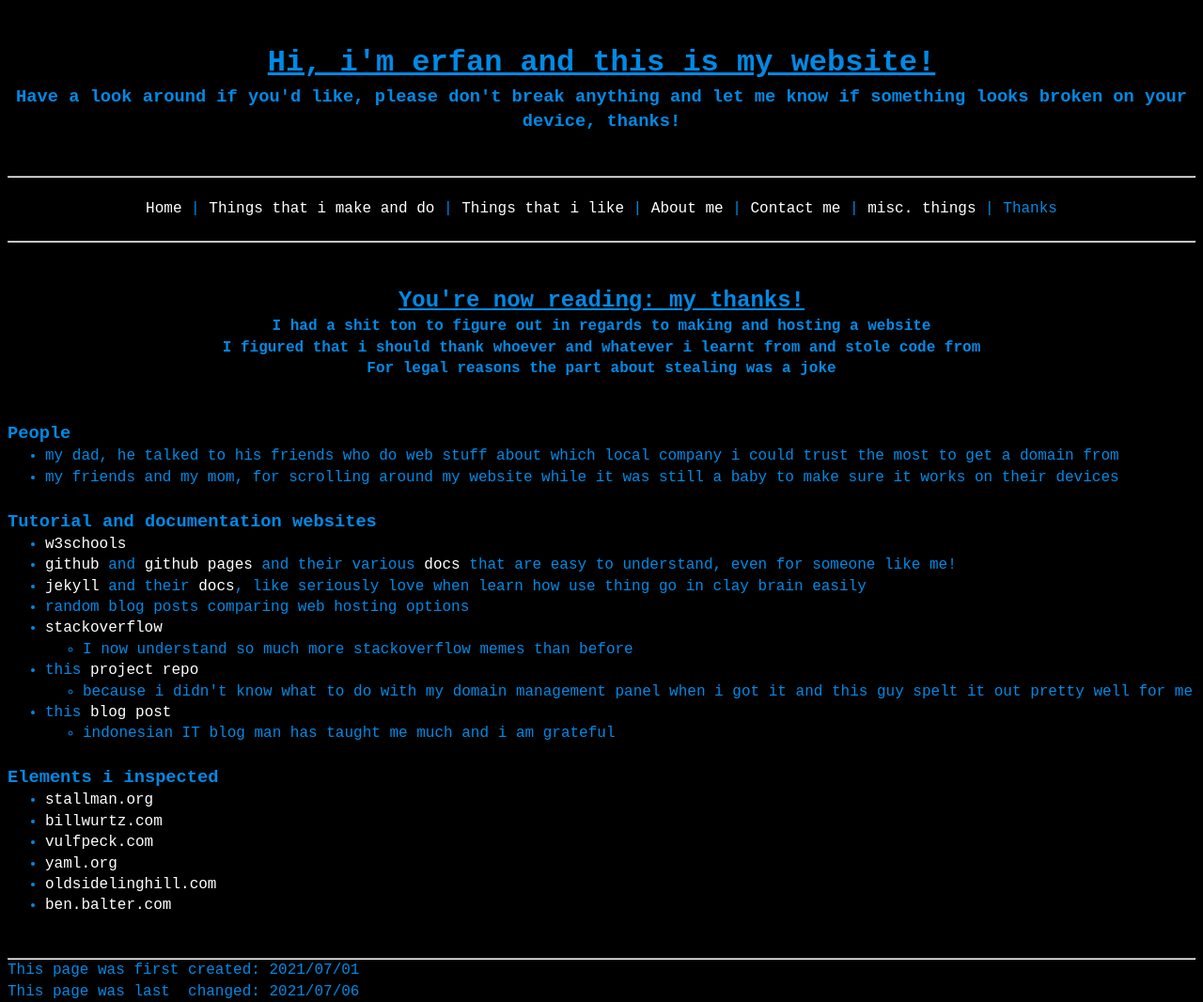
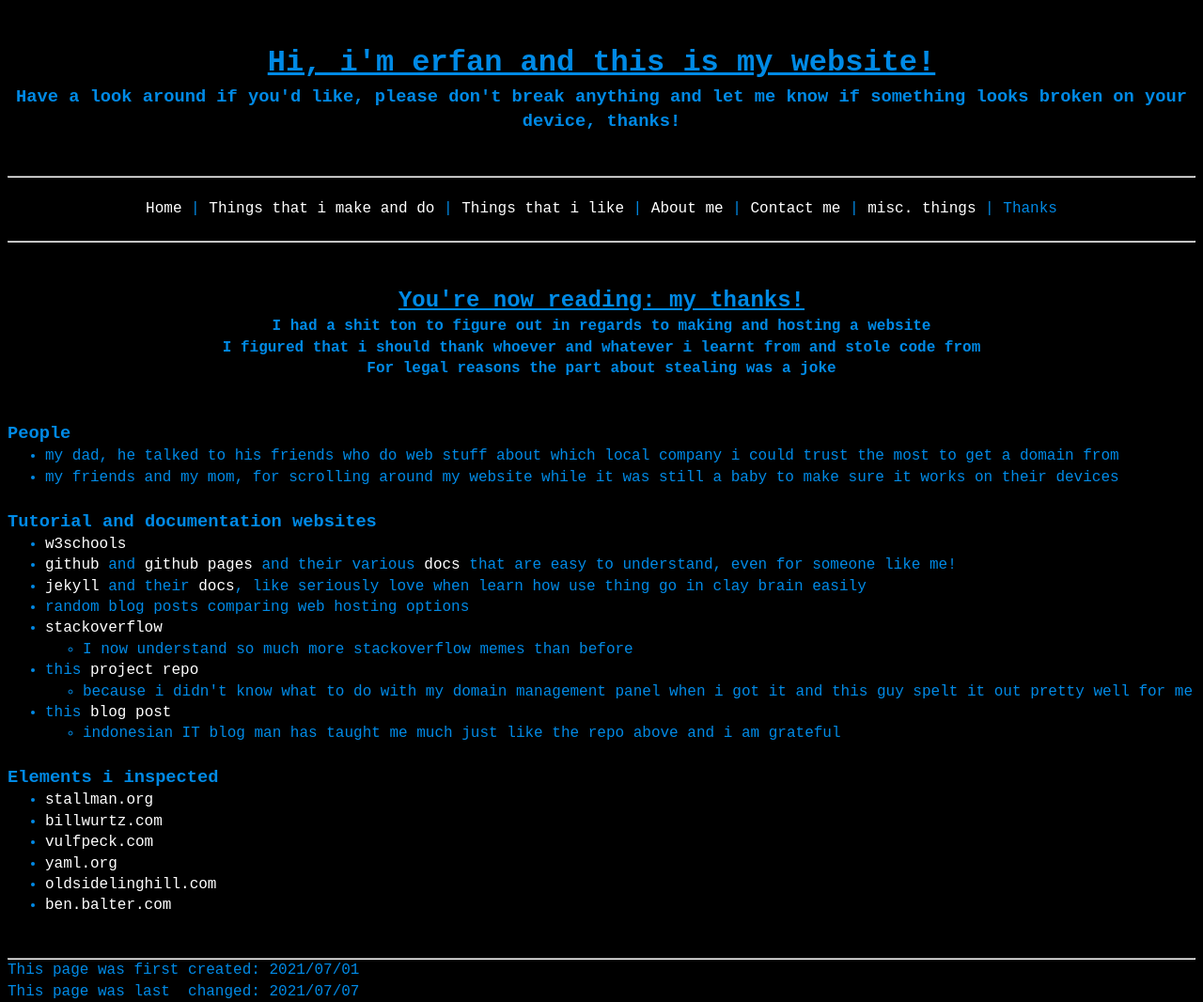
Before and after one commit to a-erfan-aa/a-erfan-aa.github.io, a Jekyll site: the page built from thanks.html, in a window 1280 px wide. Shown: the whole page at 94% size. Built offline with Jekyll 4.4.1, drawn with Linux system fonts in a browser that asks for light colours.

Commit message:
Update thanks.html

```diff
--- a/thanks.html
+++ b/thanks.html
@@ -2,7 +2,7 @@
 layout: default
 title: Thanks
 firstCreated: 2021/07/01
-lastChanged: 2021/07/06
+lastChanged: 2021/07/07
 ---
 <div><!-- title and subtitle-->
 	<h2><u>You're now reading: my thanks!</u></h2>
@@ -42,7 +42,7 @@ lastChanged: 2021/07/06
 				</ul>
 			<li>this <a href="https://www.helmykediri.com/2020/07/cara-pasang-domain-dari-exabyte.html">blog post</a>
 				<ul>
-					<li>indonesian IT blog man has taught me much and i am grateful</li>
+					<li>indonesian IT blog man has taught me much just like the repo above and i am grateful</li>
 				</ul>
 		</ul>
 </div>
```
